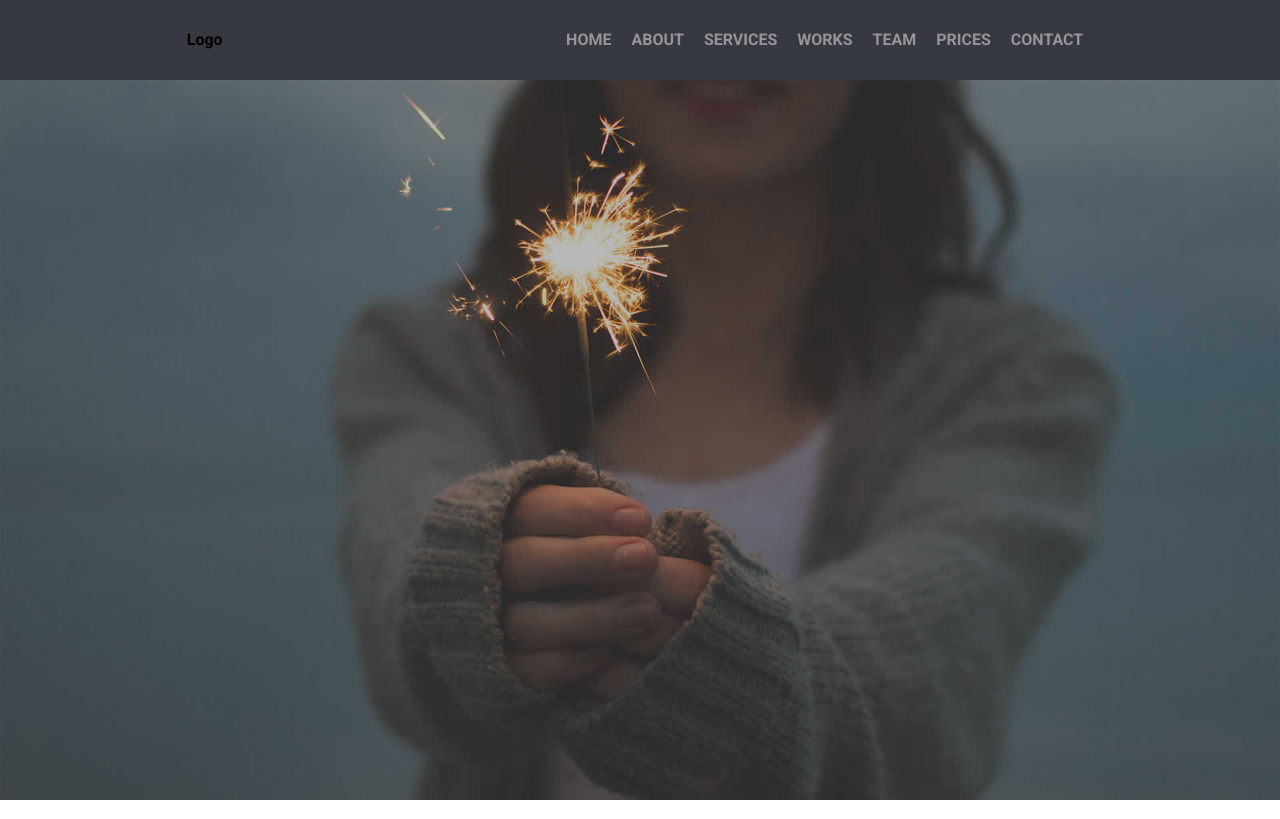
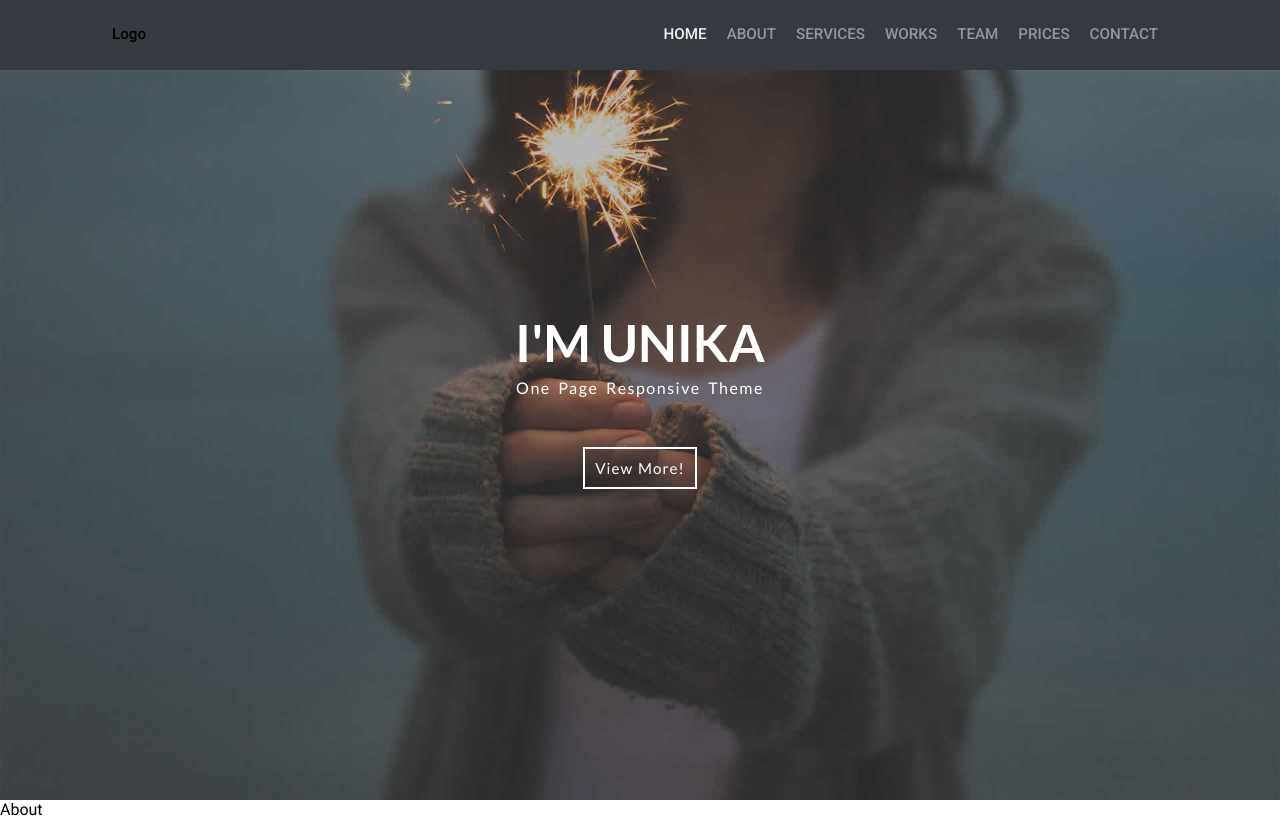
Before and after one commit to Izunnaya/unika-project, a React (Create React App) app: page / in a window 1280 px wide. Built offline with nearby package versions, Linux system fonts and the light colour scheme.

Commit message:
My first react commit

```diff
--- a/src/App.js
+++ b/src/App.js
@@ -2,6 +2,7 @@ import react from "react";
 import styled from "styled-components";
 import Navbar from "./Components/Navbar";
 import Section from "./Components/Section";
+import About from "./Components/About";
 
 
 function App() {
@@ -9,10 +10,11 @@ function App() {
     <ContainerStyle>
       <Navbar />
       <Section />
+      <About/>
     </ContainerStyle>
   );
 }
 const ContainerStyle = styled.div`
-
+overflow: hidden;
  `
 export default App;
--- /dev/null
+++ b/src/Components/About.js
@@ -0,0 +1,10 @@
+import React from 'react'
+import styled from 'styled-components'
+
+function About() {
+  return (
+    <div>About</div>
+  )
+}
+
+export default About
--- a/src/Components/Navbar.js
+++ b/src/Components/Navbar.js
@@ -22,19 +22,24 @@ function Navbar() {
 }
 
 const NavbarStyled = styled.nav`
-  height: 80px;
+  height: 70px;
   width: 100%;
   background-color: var(--Navbar-bg-color);
+  position: fixed;
+
 
 `;
 const NavbarContent = styled.div`
 
   display: flex;
-  justify-content: space-around;
+  justify-content: space-between;
   align-items: center;
-  padding: 30px 20px;
+  padding: 25px 7rem;
   width: 100%;
-  font-weight:700;
+  font-weight:500;
+  font-size: .95rem;
+  word-spacing: var(--Word-spacing-sm);
+  font-family: 'Roboto', sans-serif;
 
 `;
 const NavRight = styled.div`
@@ -46,7 +51,13 @@ const NavRight = styled.div`
     padding: 10px;
     opacity: .5;
 
+    //Styling for the first item on the right nav-links
+    &:first-of-type{
+      color: #f1f1f1;
+    opacity: 100;
+    }
 
+   //styling for the hover on the right nav-links
     &:hover {
       opacity: 5;
       color: #f1f1f1;
--- a/src/Components/Section.js
+++ b/src/Components/Section.js
@@ -1,32 +1,73 @@
-import React from 'react'
-import styled from 'styled-components'
-import imageSlider from './images/slider-bg.jpg'
-
+import React from "react";
+import styled from "styled-components";
+import imageSlider from "./images/slider-bg.jpg";
 
 function Section() {
   return (
-      <Wrap>
-
+    <Wrap>
+      <HeroInfo>
+        <h2>I'm unika</h2>
+        <p>One page responsive theme</p>
+        <a href="#">view more!</a>
+      </HeroInfo>
     </Wrap>
-  )
+  );
 }
 
 const Wrap = styled.div`
-width: 100vw;
-display: flex;
-justify-content:center;
-height: 90vh;
-background-size:cover;
-overflow: hidden;
-background-image: url(${imageSlider});
-background-size: cover;
+  width: 100vw;
+  display: flex;
+  justify-content: center;
+  height: 100vh;
+  background-size: cover;
+  overflow: hidden;
+  background-image: url(${imageSlider});
+  background-position: center;
+`;
+const HeroInfo = styled.div`
+  display: flex;
+  flex-direction: column;
+  width: 100%;
+  height: 100vh;
+  justify-content: center;
+  align-items: center;
+  text-align: center;
+  color: white;
+  font-family: "Lato", sans-serif;
+  font-weight: 500;
 
-/* background-color:red; */
+  h2 {
+    font-size: 3.2rem;
+    text-transform: uppercase;
+    margin-bottom: var(--Mg-b-sm);
+  }
+  p {
+    text-transform: capitalize;
+    word-spacing: var(--Word-spacing-sm);
+    letter-spacing: var(--Letter-spacing-sm);
+  }
+  a {
+    color: white;
+    border: 2px solid white;
+    padding: 10px;
+    font-size: 0.95rem;
+    text-transform: capitalize;
+    letter-spacing: 1px;
+    word-spacing: 1px;
+    margin-top: 50px;
+    transform: translateZ(0);
+    overflow: hidden;
+      transition: 1s;
 
 
 
-`
-
-
+    &:hover {
+      background-color: #f1f1f1;
+      transition-property: color;
+      transform-origin: bottom;
+      color: black;
+    }
+  }
+`;
 
 export default Section;
--- a/src/Styles/GlobalStyles.js
+++ b/src/Styles/GlobalStyles.js
@@ -15,7 +15,9 @@ const GlobalStyle = createGlobalStyle`
 
 :root {
 --Navbar-bg-color: #363940;
---bg-slider-1: url(/images/slider-bg.jpg);
+--Letter-spacing-sm: 1.5px;
+--Word-spacing-sm: 3px;
+--Mg-b-sm: 5px;
 }
 
 *{
```
